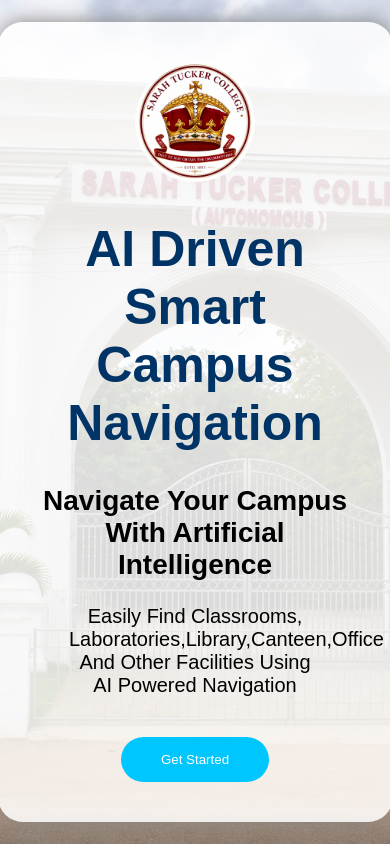
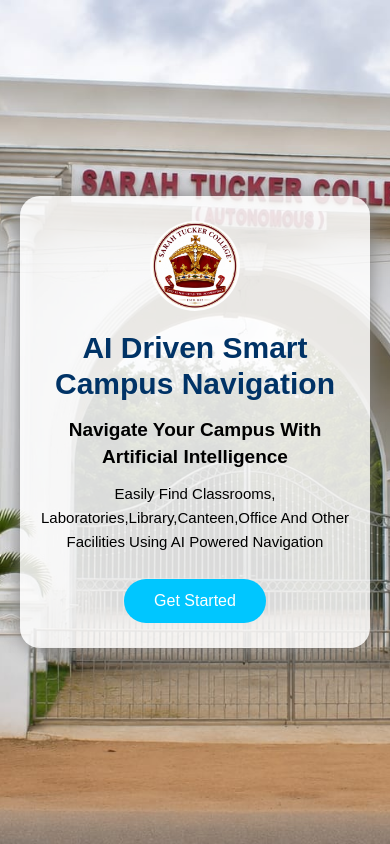
Before and after one commit to naveena-kannan-k/Smart-Campus-Navigation, a Flask app: page / in a window 390 px wide. Run offline with Flask 3, Linux system fonts and the light colour scheme.

Commit message:
Enhance CSS with mobile responsive design
Added mobile responsive design styles for better usability on smaller screens.

```diff
--- a/static/css/style.css
+++ b/static/css/style.css
@@ -56,3 +56,53 @@ p{
     from{opacity:0;transform:translateY(50px);}
     to{opacity:1;transform:translateY(0);}
 }
+/* ============================= */
+/* Mobile Responsive Design */
+/* ============================= */
+
+@media (max-width: 768px) {
+
+    body {
+        min-height: 100vh;
+        padding: 20px;
+        box-sizing: border-box;
+        background-position: center;
+    }
+
+    .container {
+        width: 100%;
+        max-width: 420px;
+        box-sizing: border-box;
+        padding: 25px 18px;
+        border-radius: 20px;
+    }
+
+    .logo {
+        width: 90px;
+        height: 90px;
+    }
+
+    h1 {
+        font-size: 30px;
+        line-height: 1.2;
+        margin: 15px 0;
+    }
+
+    h2 {
+        font-size: 19px;
+        line-height: 1.4;
+        margin: 12px 0;
+    }
+
+    p {
+        width: 100%;
+        font-size: 15px;
+        line-height: 1.6;
+    }
+
+    .start-btn {
+        margin-top: 25px;
+        padding: 13px 30px;
+        font-size: 16px;
+    }
+}
```
